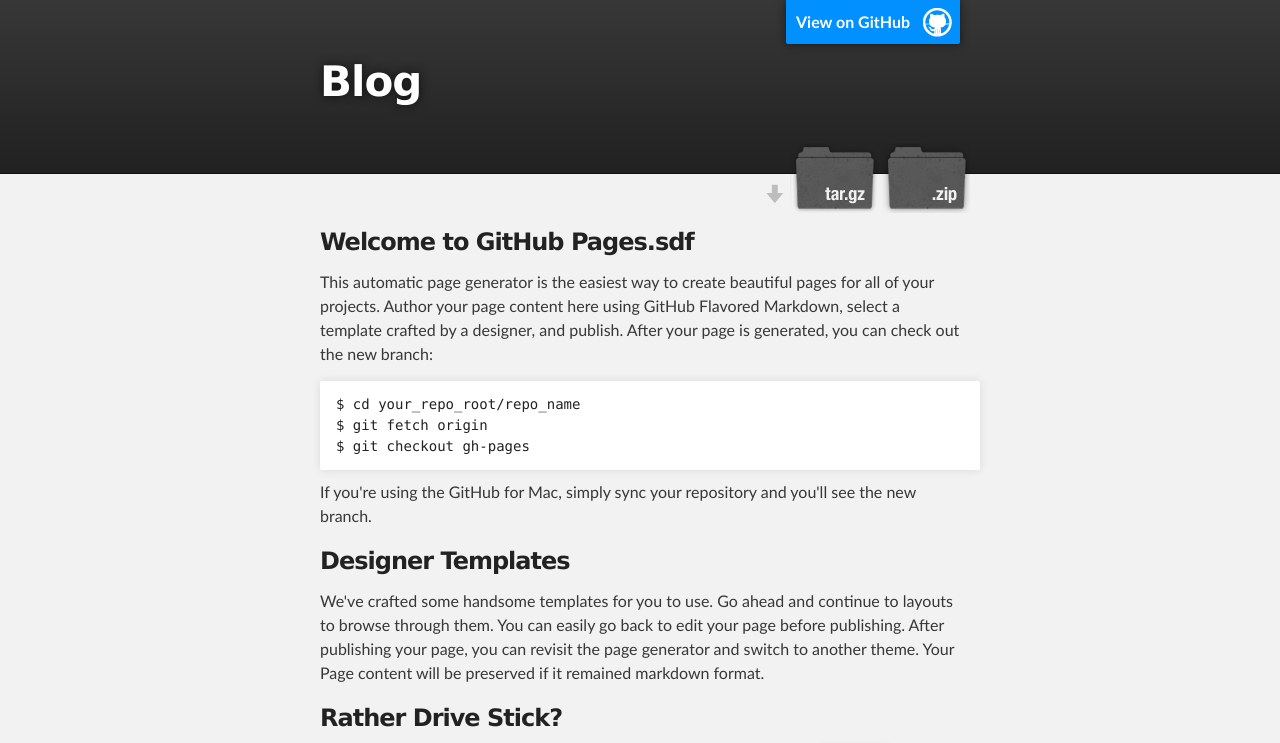
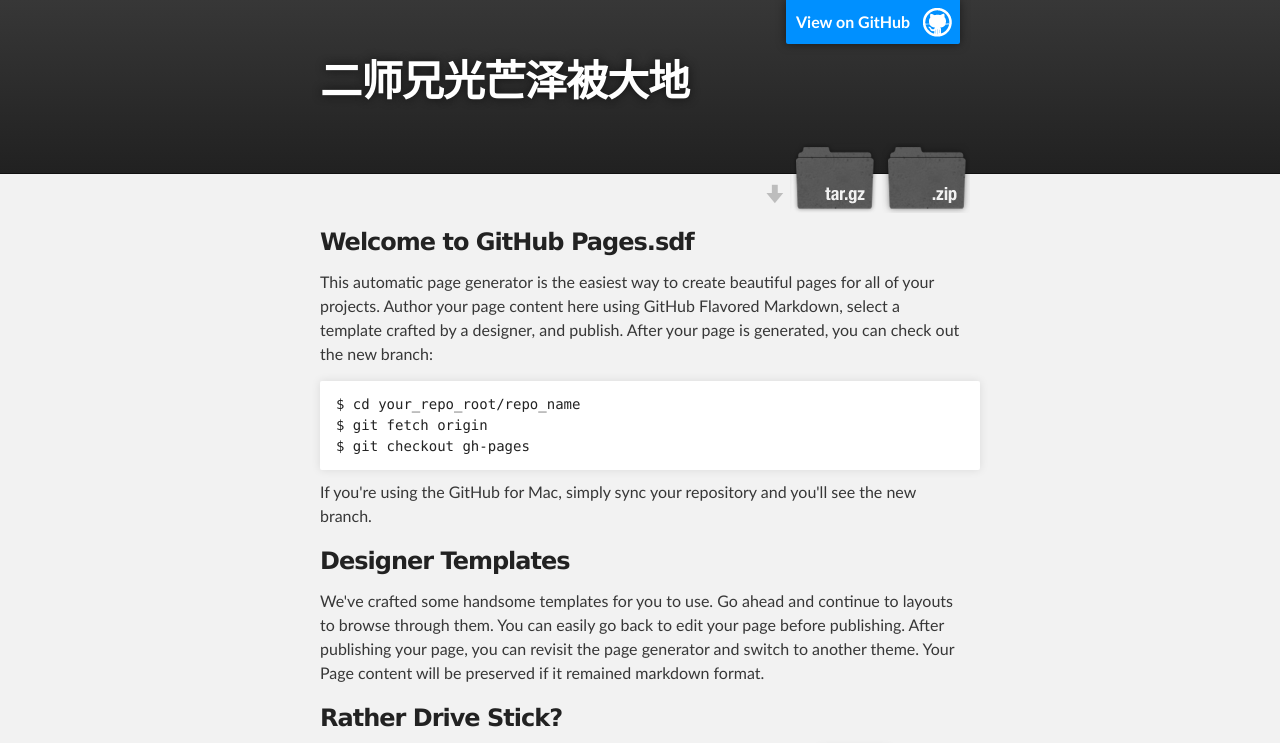
Before and after one commit to jahei/blog, a plain HTML site: page index.html in a window 1280 px wide. Shown: the top 743 px of the page. Drawn offline with Linux system fonts and the light colour scheme.

Commit message:
Update index.html

```diff
--- a/index.html
+++ b/index.html
@@ -18,7 +18,7 @@
         <header class="inner">
           <a id="forkme_banner" href="https://github.com/jahei/blog">View on GitHub</a>
 
-          <h1 id="project_title">Blog</h1>
+          <h1 id="project_title">二师兄光芒泽被大地</h1>
           <h2 id="project_tagline"></h2>
 
             <section id="downloads">
```
